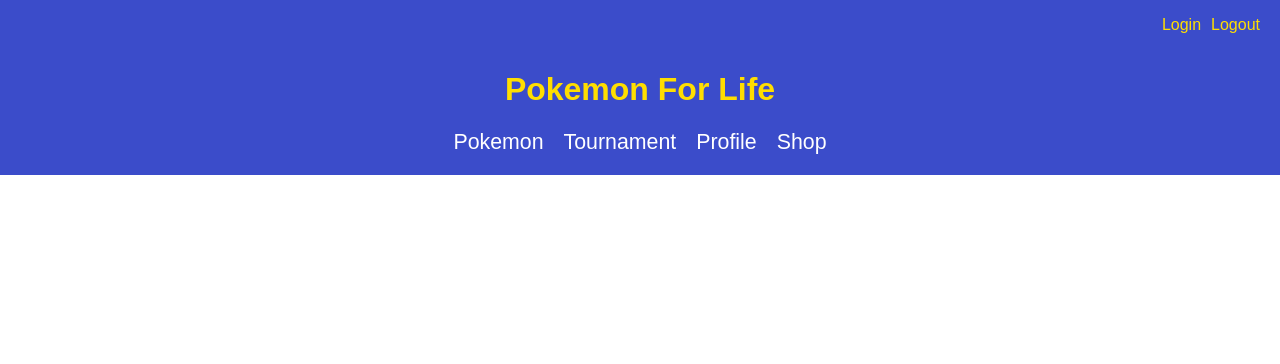
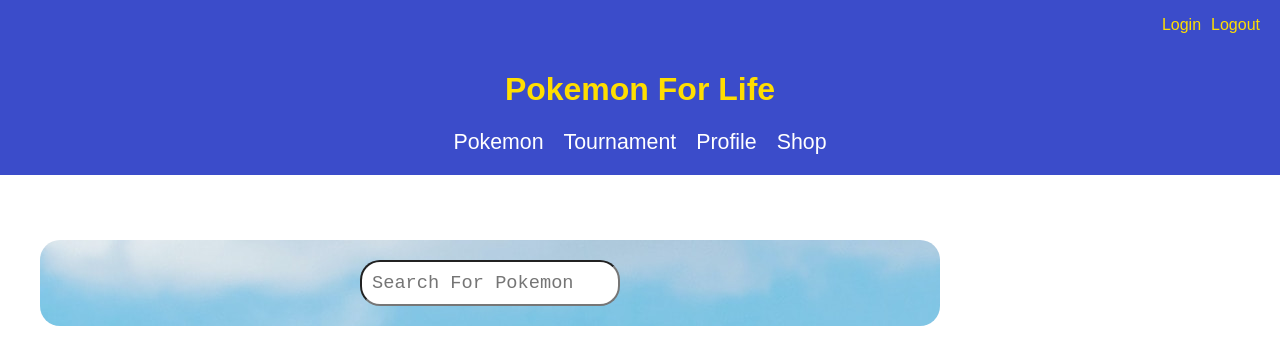
Before and after one commit to Davonne007-TX/pokemon-API, a React (Vite) app: page /pokemon in a window 1280 px wide. Shown: the top 364 px of the page. Built offline with nearby package versions, Linux system fonts and the light colour scheme; the HTML template or start-up script is replaced by a standard one; a web font is replaced by a local one.

Commit message:
added styles to search bar and Pokemon container

```diff
--- a/src/components/Pokemon.jsx
+++ b/src/components/Pokemon.jsx
@@ -1,10 +1,11 @@
 import React from "react";
 import { SearchBar } from "./SearchBar";
+import "./css/Pokemon.css";
 
 export function Pokemon() {
   return (
-    <>
+    <div className="pokemon-container">
       <SearchBar />
-    </>
+    </div>
   );
 }
--- a/src/components/Profile.jsx
+++ b/src/components/Profile.jsx
@@ -1,5 +1,9 @@
 import React from "react";
 
 export function Profile() {
-  return <div>Profile</div>;
+  return (
+    <div>
+      <h1 style={{ color: "black", marginTop: "200px" }}>Welcome ..!</h1>
+    </div>
+  );
 }
--- /dev/null
+++ b/src/components/css/Pokemon.css
@@ -0,0 +1,8 @@
+/*pokemon component*/
+.pokemon-container {
+  width: 100%;
+  max-width: 900px;
+  margin-top: 200px;
+  background-image: url("/images/sky.jpg");
+  border-radius: 20px;
+}
--- a/src/components/css/SearchBar.css
+++ b/src/components/css/SearchBar.css
@@ -2,7 +2,17 @@
 .searchBar {
   margin-top: 40px;
   font-size: 16pt;
-  color: white;
+  color: black;
   display: flex;
   justify-content: center;
+  padding: 20px;
 }
+
+input {
+  border-radius: 20px;
+  font-size: 14pt;
+  padding: 10px;
+  outline: none;
+  caret-color: 3b4cca;
+  font-family: monospace;
+}
```
Also changed, not shown: public/images/sky.jpg (added).
